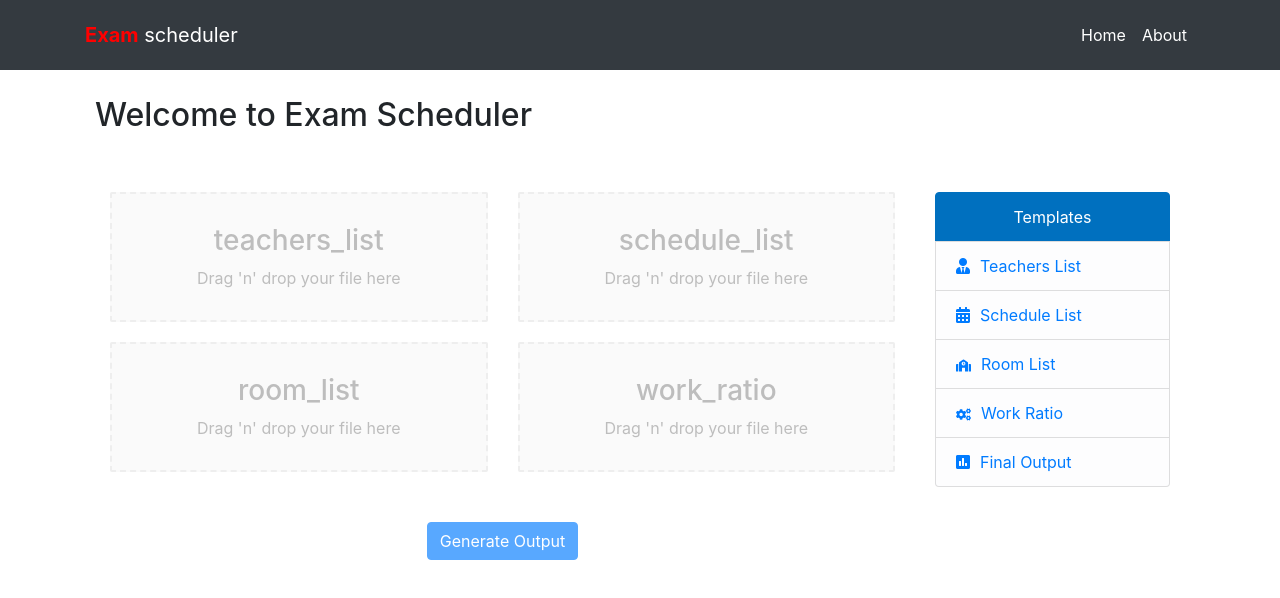
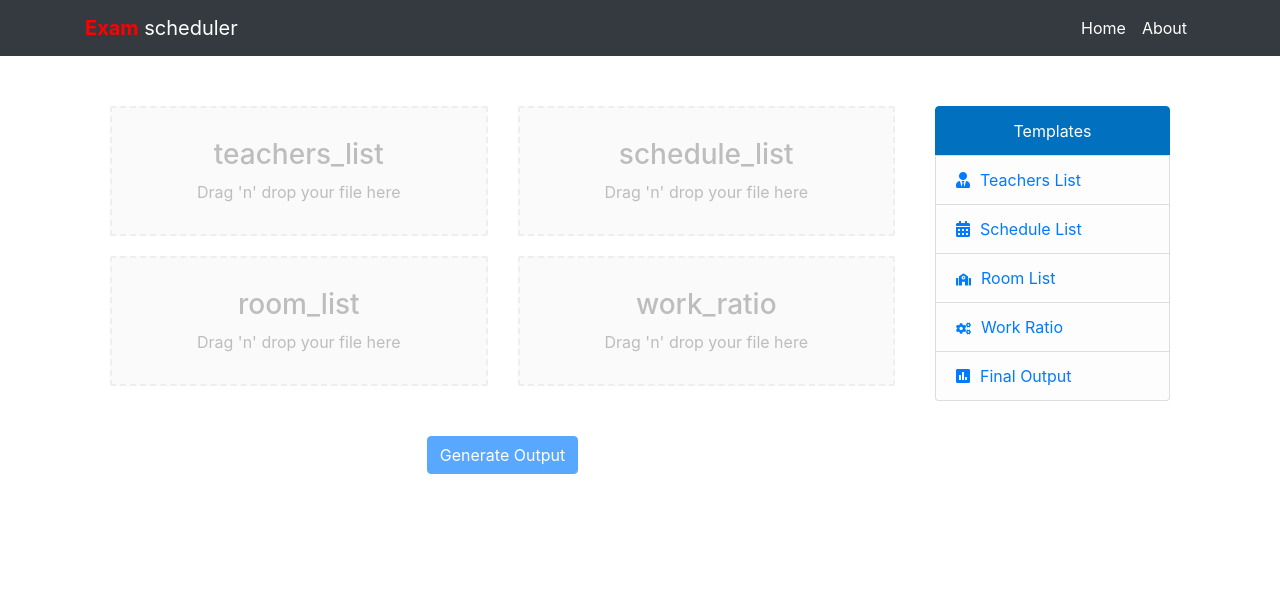
Before and after one commit to srbcheema1/ExamScheduler, a React (Create React App) app: page / in a window 1280 px wide. Shown: the top 598 px of the page. Built offline with nearby package versions, Linux system fonts and the light colour scheme.

Commit message:
Bug in navbar resolved, a typo was there

```diff
--- a/src/components/navbar/Navbar.css
+++ /dev/null
@@ -1,25 +0,0 @@
-.mb-4, .my-4 {
-    margin-bottom: 1rem !important;
-}
-.bg-dark {
-    background-color: #343a40 !important;
-}
-.navbar-expand-md {
-    -ms-flex-flow: row nowrap;
-    flex-flow: row nowrap;
-    -ms-flex-pack: start;
-    justify-content: flex-start;
-}
-.navbar {
-    position: relative;
-    height: 70px;
-    display: -ms-flexbox;
-    display: flex;
-    -ms-flex-wrap: wrap;
-    flex-wrap: wrap;
-    -ms-flex-align: center;
-    align-items: center;
-    -ms-flex-pack: justify;
-    justify-content: space-between;
-    padding: .5rem 1rem;
-}
--- a/src/components/navbar/Navbar.js
+++ b/src/components/navbar/Navbar.js
@@ -1,6 +1,5 @@
 import React, {Component} from 'react';
 import {Link} from 'react-router-dom';
-import './Navbar.css'
 
 class Navbar extends Component{
   render(){
@@ -15,7 +14,7 @@ class Navbar extends Component{
           <button className="navbar-toggler" type="button" data-toggle="collapse" data-target="#navbarToggle" aria-controls="navbarToggle" aria-expanded="false" aria-label="Toggle navigation">
             <span className="navbar-toggler-icon"></span>
           </button>
-          <div className="collapse navbar-collapse" id="navbarCollapse">
+          <div className="collapse navbar-collapse" id="navbarToggle">
             <ul className="navbar-nav ml-auto">
                 <li className ="nav-item active">
                   <Link className="nav-link" to="/">Home</Link>
```
